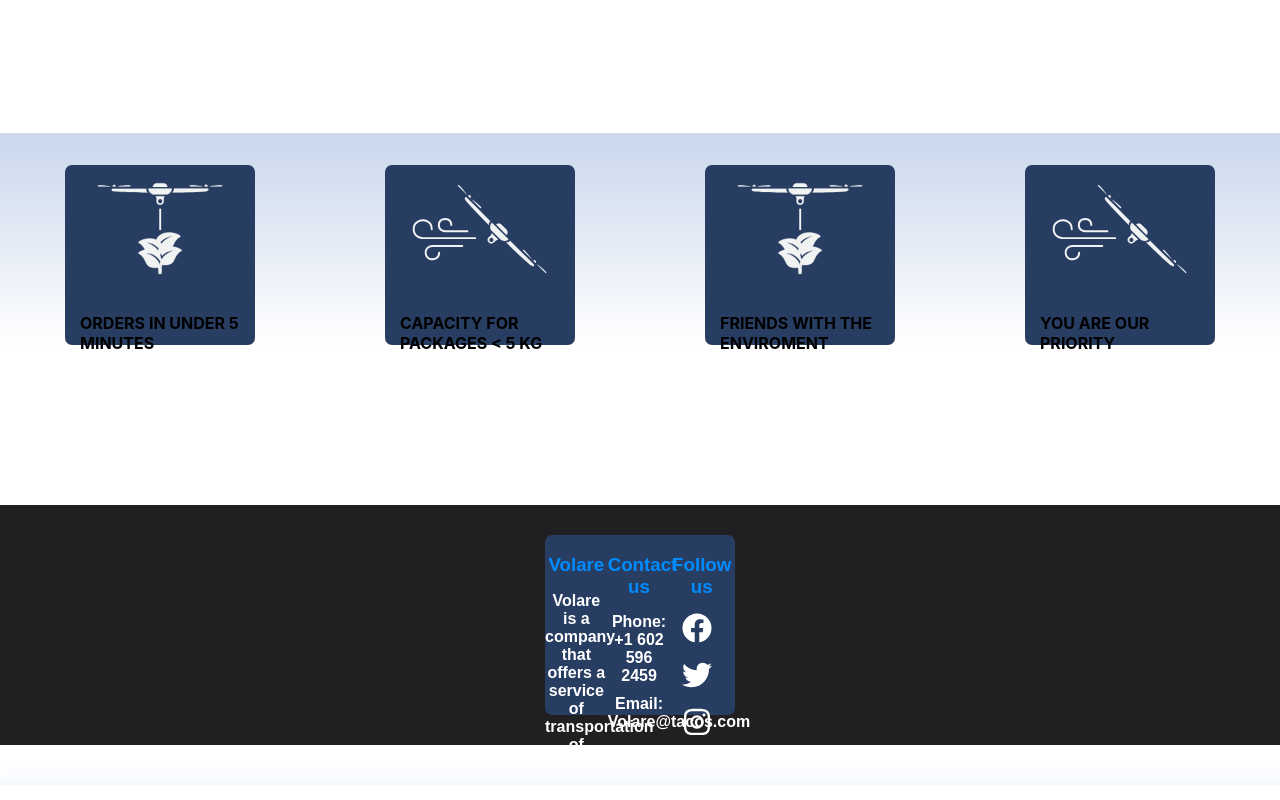
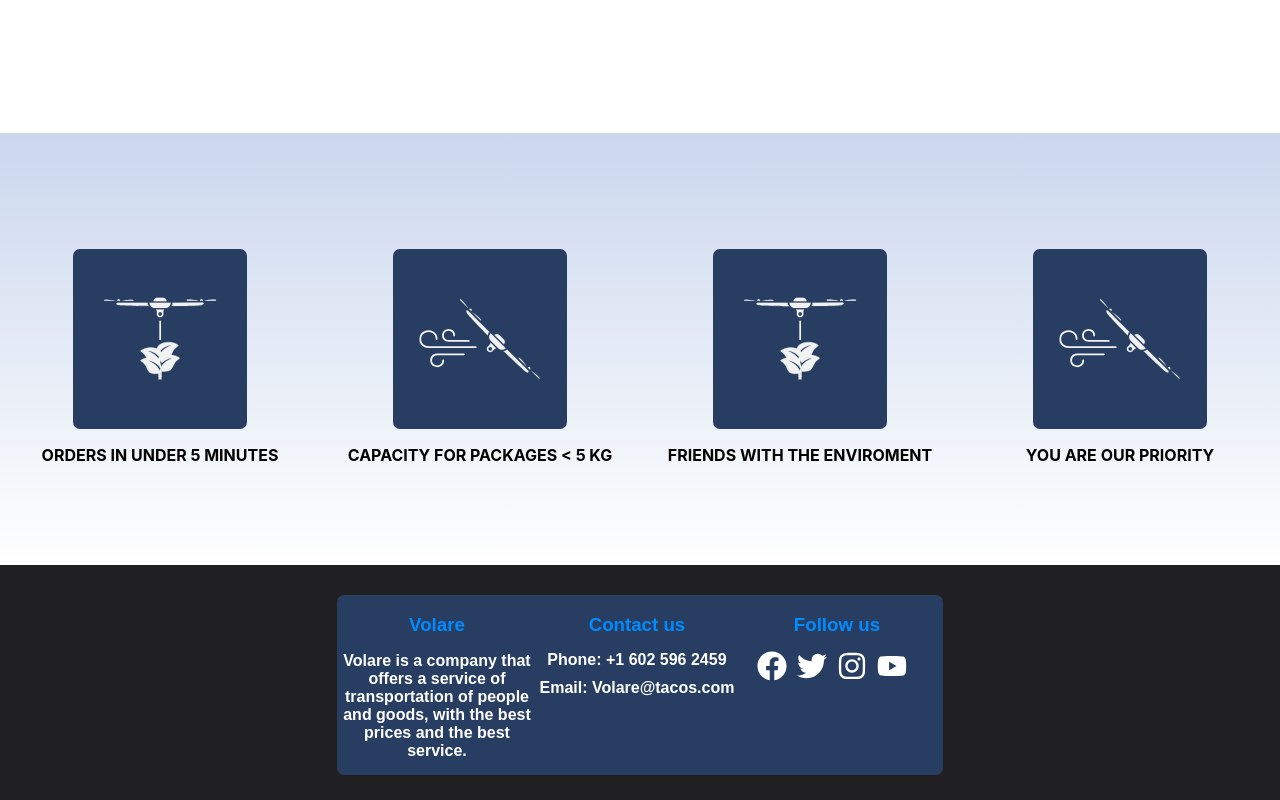
Before and after one commit to danielperez1234/volare_web, a React (Create React App) app: page / in a window 1280 px wide. Shown: the part 1520-2320 px from the top of the page. Built offline with nearby package versions, Linux system fonts and the light colour scheme.

Commit message:
Update appIconos.tsx and Iconos.css Iconos V-MAnu

```diff
--- a/src/componentes/appIconos.tsx
+++ b/src/componentes/appIconos.tsx
@@ -1,24 +1,40 @@
 import "../style/Iconos.css"
 
 export const Iconos = () => {
-    return(
+    return (
         <div className="iconos" id="iconos">
+            <div className="exContainer">
                 <div className="container">
-                <img src="resources/Green-SVG-1.svg" className="icono"/>
+                    <img src="resources/Green-SVG-1.svg" className="icono" />
+                </div>
+                <div className="cajaTextos">
                     <p className="text">ORDERS IN UNDER 5 MINUTES</p>
                 </div>
+            </div>
+            <div className="exContainer">
                 <div className="container">
-                <img src="resources/Speed-SVG-1.svg" className="icono"/>
+                    <img src="resources/Speed-SVG-1.svg" className="icono" />
+                </div>
+                <div className="cajaTextos">
                     <p className="text">{"CAPACITY FOR PACKAGES < 5 KG"}</p>
                 </div>
+            </div>
+            <div className="exContainer">
                 <div className="container">
-                <img src="resources/Green-SVG-1.svg" className="icono"/>
+                    <img src="resources/Green-SVG-1.svg" className="icono" />
+                </div>
+                <div className="cajaTextos">
                     <p className="text">FRIENDS WITH THE ENVIROMENT</p>
                 </div>
+            </div>
+            <div className="exContainer">
                 <div className="container">
-                <img src="resources/Speed-SVG-1.svg" className="icono"/>
+                    <img src="resources/Speed-SVG-1.svg" className="icono" />
+                </div>
+                <div className="cajaTextos">
                     <p className="text">YOU ARE OUR PRIORITY</p>
                 </div>
             </div>
+        </div >
     )
 }
--- a/src/style/Iconos.css
+++ b/src/style/Iconos.css
@@ -1,22 +1,46 @@
+
+
+@media(max-width:600px){
+
+}
+
+
+@media(min-width:900px){
     .iconos {
-    position: inherit;
         display: flex;
         align-content: space-between;
+
         align-items: center;
-    margin-bottom: 10rem;
+        height: 25rem;
         width: 100%;
-    height: auto;
         padding-top: 2rem;
         background: -webkit-linear-gradient(to bottom, #CAD7ED, #FFFFFF);
         background: linear-gradient(to bottom, #CAD7ED, #FFFFFF);
     }
 
+    .exContainer{
+        width: 25%;
+        height: 100%;
+        display: flex;
+        flex-flow: column;
+        justify-content: center;
+    }
+
     .container{
+        position: inherit;
         background-color: #283D62;
         border-radius: 7px;
         height: 180px;
-    width: 160px;
+        width: 45%;
+        aspect-ratio: inherit;
     }
+
+    .cajaTextos{
+        display: flex;
+        justify-content: center;
+    }
+}
+
 
 .text{
     color: black;
@@ -25,4 +49,7 @@
 
 .icono{
     object-fit: fill;
+    display: flexbox;
+    width: 100%;
+    height: 100%;
 }
```
Lines whose indentation alone changed are shown as unchanged.
